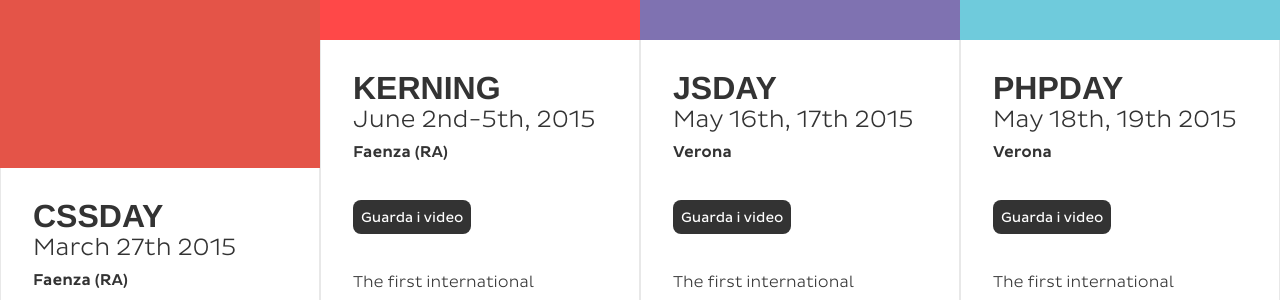
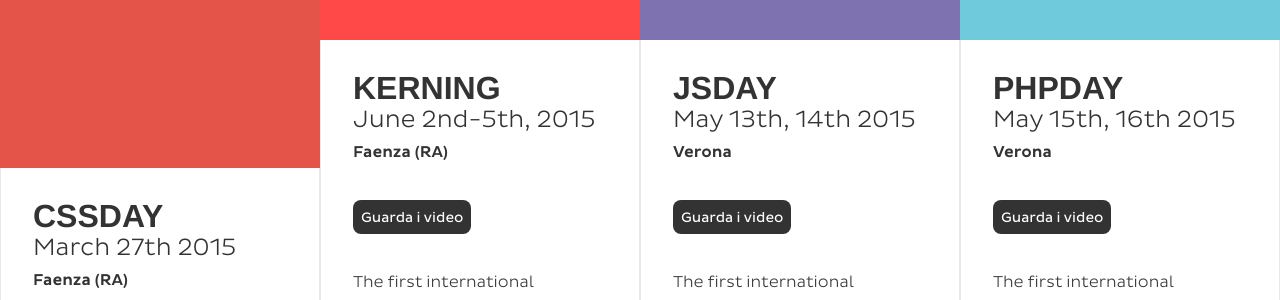
Before and after one commit to pantarei-mb/GrUSP.org, a Jekyll site: the page built from it/index.html, in a window 1280 px wide and 900 px high, scrolled down 985 px. Shown: the part 155-455 px from the top of the window. Built offline with Jekyll 4.4.1, drawn with Linux system fonts in a browser that asks for light colours; some web fonts are replaced.

Commit message:
corrette date phpday

```diff
--- a/_data/conferences.yml
+++ b/_data/conferences.yml
@@ -13,8 +13,8 @@
   editions: [ { url: 'http://2013.kerning.it', year: 2013 }, { url: 'http://2014.kerning.it', year: 2014 }]
 - class: jsday
   name: JsDay
-  datetime: 16-05-2015
-  date: May 16th, 17th 2015
+  datetime: 13-05-2015
+  date: May 13th, 14th 2015
   cfp:
   cfs:
   location: Verona
@@ -26,8 +26,8 @@
   editions: [ { url: 'http://2011.jsday.it', year: 2011 }, { url: 'http://2012.jsday.it', year: 2012 }, { url: 'http://2013.jsday.it', year: 2013 }, { url: 'http://2014.jsday.it', year: 2014 }]
 - class: phpday
   name: PHPDay
-  datetime: 18-05-2015
-  date: May 18th, 19th 2015
+  datetime: 15-05-2015
+  date: May 15th, 16th 2015
   location: Verona
   cfp:
   cfs:
```
